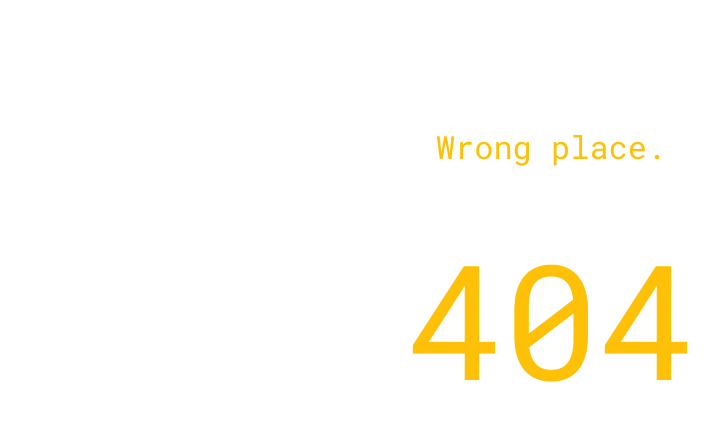
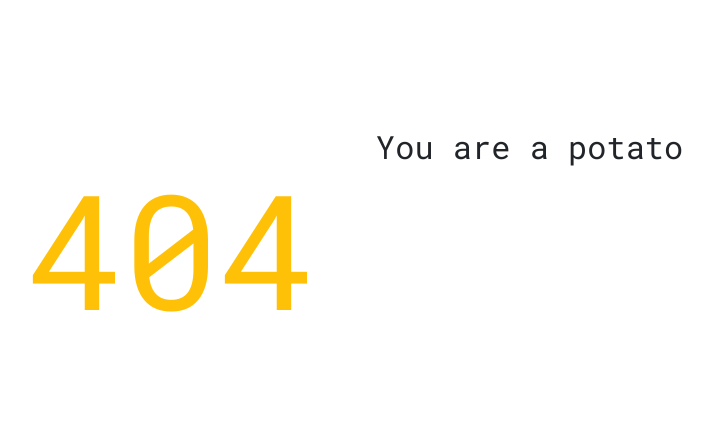
Before and after one commit to kamalkataria/lokadalat, a Django app: template loka/templates/404handler.html in a window 1280 px wide. Shown: the part 56-493 px from the top of the page, without its empty margins (89-807 px from the left). Run offline with Django 4.2, Linux system fonts and the light colour scheme; the template is opened without the code that fills it, so the values that code supplies are empty; some libraries are stand-ins or nearby versions.

Commit message:
Update 404handler.html

```diff
--- a/loka/templates/404handler.html
+++ b/loka/templates/404handler.html
@@ -1,12 +1,42 @@
 {% extends "base.html" %}
 {% block content %}
 
+<script>
+    var phraseArray = ["amazing", "great", "wild","weird","insane","a potato","a donkey","a monkey","a pig","a crow","in pothohole","Bear","Lion"];
 
-<div class="text-center" style="width:100%;height:100%;margin:10% auto;">
-<h2 class="text-warning">Wrong place.</h2>
-<!-- <h3 class="text-warning">Do settlements,not debuggging.</h3> -->
-<br/>
+function randomIndex(arr){
+  return Math.floor((Math.random() * arr.length));
+}
+
+
+function completeSentence(arr, loc){
+  index = randomIndex(arr);
+  document.getElementById(loc).innerHTML = "You are "+arr[index];
+}
+    $(document).ready(function() {
+    setInterval(function(){
+     completeSentence(phraseArray,'randomAdjective')
+    },200);
+    });
+</script>
+<div class="container" style="width:100%;height:100%;margin:10% auto;">
+    <div class="row">
+        <div class="col-sm-4">
 <p class="text-warning text-center" style="font-size:10em;">404</p>
+<!--            <p class="bg-danger">This page is gonna eat the whole memmory of your device</p>-->
+
+        </div>
+
+    <div class="col-sm-4">
+
+         <h2  id="whoAreYou"><div  onclick="completeSentence(phraseArray, 'randomAdjective')" id="randomAdjective" class=""></div></h2>
+
+    </div>
+    <div class="col-sm-4">
+    </div>
+
+    </div>
+
 </div>
 
 
```
